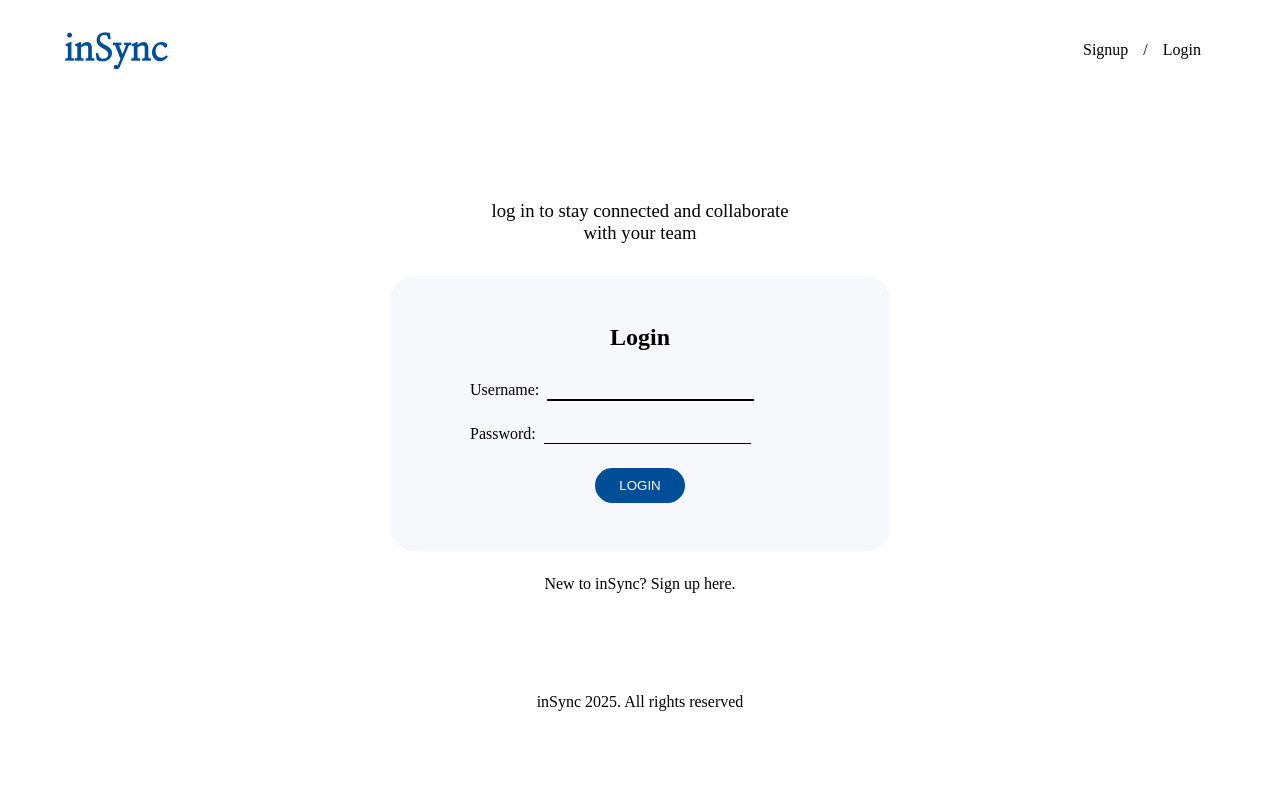
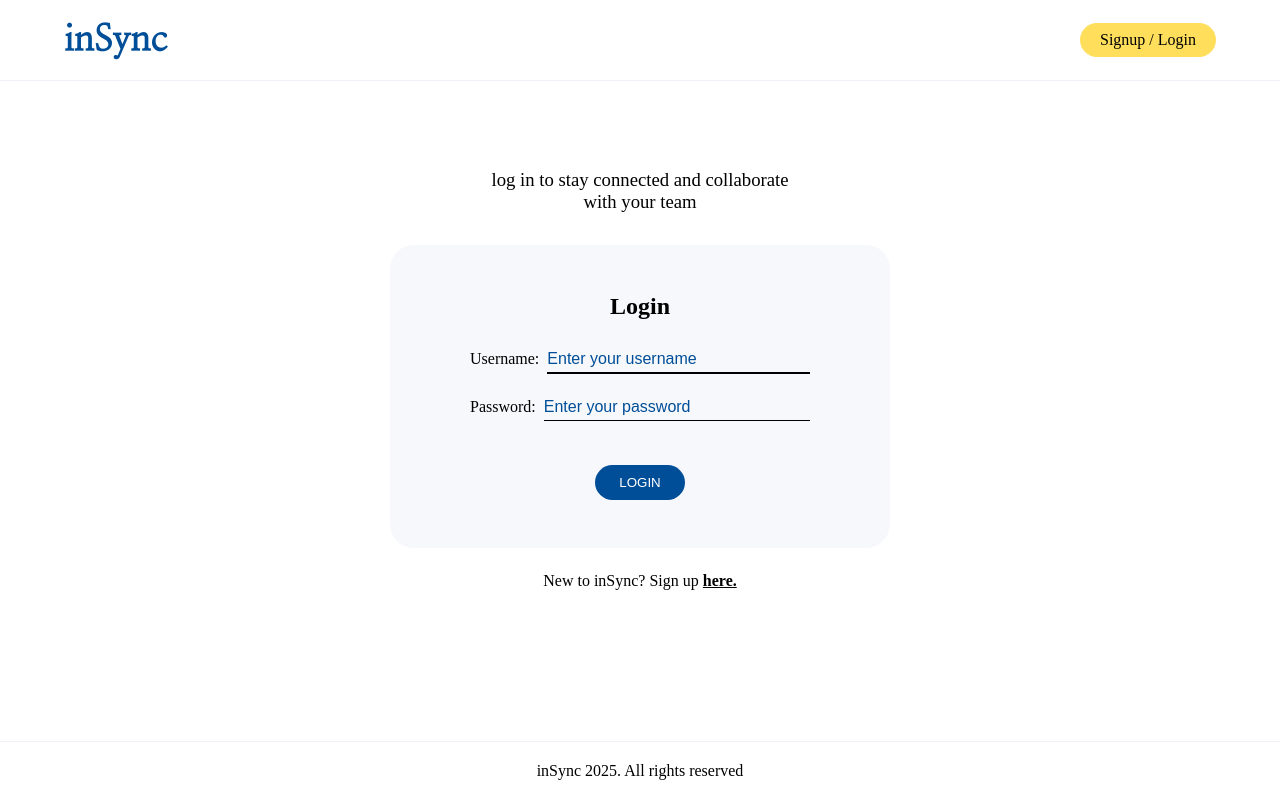
Before and after one commit to 582-41W-VA/InSync, a Django app: page /account/login/ in a window 1280 px wide. Run offline with Django 5.2, Linux system fonts and the light colour scheme; some web fonts are replaced.

Commit message:
add final css for login and js file

```diff
--- a/static/css/app.css
+++ b/static/css/app.css
@@ -47,9 +47,19 @@ a:hover {
   height: 50px;
 }
 
+button{
+  width: fit-content;
+  padding: 10px 24px;
+  border-radius: 24px;
+  border: none;
+  cursor: pointer;
+  transition: 0.4s;
+}
+
 /* nav */
 header {
   position: relative;
+  border-bottom: var(--accent-color-light-blue) 1px solid;
   z-index: 100;
 }
 
@@ -57,7 +67,7 @@ header .container {
   display: flex;
   justify-content: space-between;
   align-items: center;
-  height: 100px;
+  height: 80px;
 }
 
 header .menu-icon {
@@ -94,11 +104,13 @@ header nav ul {
 }
 
 header nav li {
-  padding: 10px 15px;
+  padding: 4px 4px;
 }
 
-header nav a:hover {
-  opacity: 0.7;
+header .logs{
+  background-color: var(--secondary-color-yellow);
+  padding: 4px 16px;
+  border-radius: 24px;
 }
 
 /* login */
@@ -116,7 +128,7 @@ header nav a:hover {
 }
 
 .login {
-  padding: 100px 0;
+  padding: 88px 0;
 }
 
 .login .title {
@@ -141,6 +153,7 @@ header nav a:hover {
   text-align: center;
   text-transform: capitalize;
   margin-bottom: 30px;
+  font-weight: 600;
 }
 
 .login form {
@@ -159,6 +172,13 @@ header nav a:hover {
   border: none;
   border-bottom: 1px solid var(--black);
   font-size: 16px;
+  padding-bottom: 4px;
+  width: 100%;
+}
+
+.login form input:hover {
+  outline: none;
+  border-bottom: 2px solid var(--black);
 }
 
 .login form input:focus {
@@ -166,24 +186,23 @@ header nav a:hover {
   border-bottom: 2px solid var(--black);
 }
 
+.login form input::placeholder {
+  color: var(--primary-color-blue);
+}
+
 .login form button {
-  width: fit-content;
-  padding: 10px 24px;
-  border-radius: 24px;
   background-color: var(--primary-color-blue);
   color: #fff;
-  border: none;
   margin-left: auto;
   margin-right: auto;
-  text-align: center;
   text-transform: uppercase;
-  cursor: pointer;
-  transition: 0.4s;
+  margin-top: 20px;
 }
 
 .login form button:hover {
   background-color: var(--accent-color-light-blue);
   color: var(--black);
+  border: var(--black) 1px solid;
 }
 
 .login .signup-link {
@@ -191,8 +210,24 @@ header nav a:hover {
   margin-top: 24px;
 }
 
+.login .signup-link a {
+  font-weight: 600;
+  text-decoration: underline;
+}
+
+.login .signup-link a:hover {
+  text-decoration: none;
+}
+
 footer {
+  position: fixed;
+  bottom: 0;
+  left: 0;
+  width: 100%;
+  padding: 20px 0;
   text-align: center;
+  z-index: 10;
+  border-top: var(--accent-color-light-blue) 1px solid;
 }
 
 /* Responsive Styles */
--- /dev/null
+++ b/static/js/app.js
@@ -0,0 +1,6 @@
+window.onload = function() {
+    const nameField = document.querySelector('#id_username');
+    const emailField = document.querySelector('#id_password');
+    if (nameField) nameField.placeholder = "Enter your username";
+    if (emailField) emailField.placeholder = "Enter your password";
+};
```
